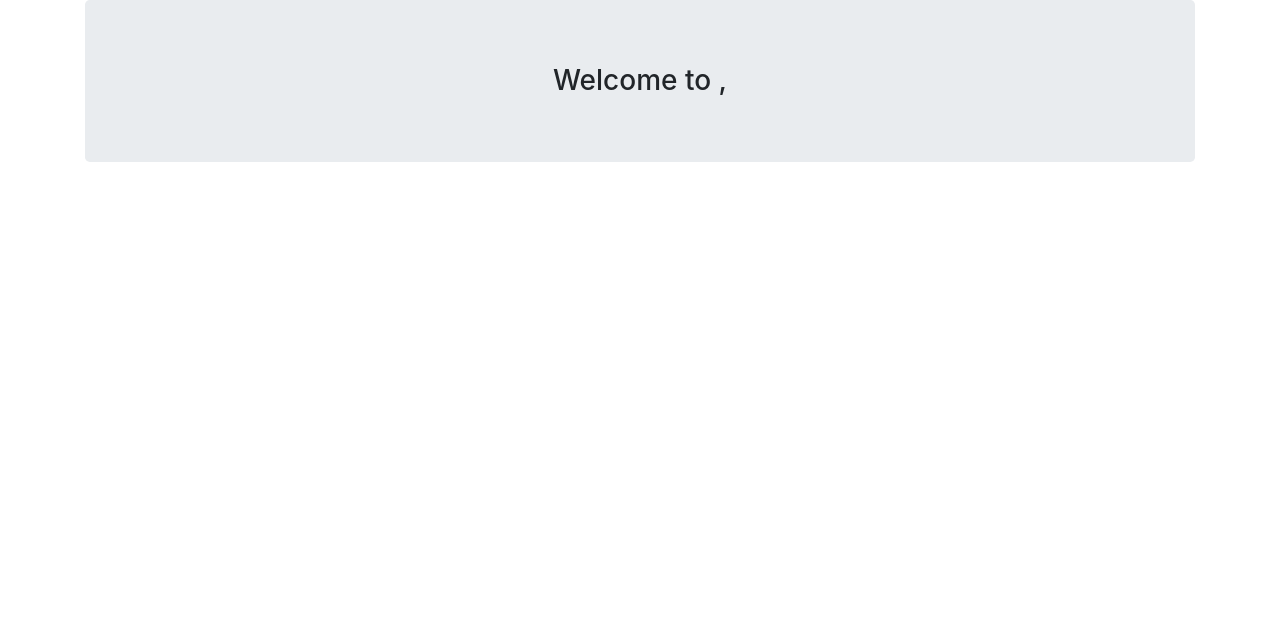
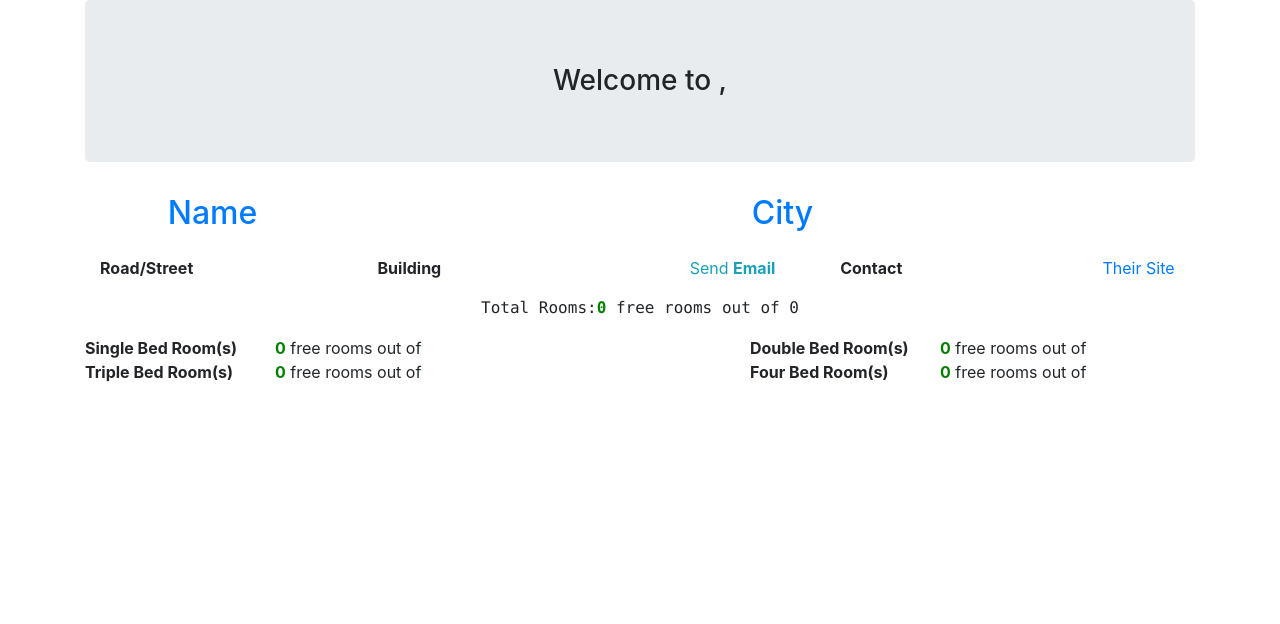
Before and after one commit to UmairJibran/hotel-reservation-system, a PHP site: page /hotel-detail.php?hotel=1 in a window 1280 px wide. Shown: the top 624 px of the page. Run offline with PHP 8.4, Linux system fonts and the light colour scheme; data that the repository does not hold is empty.

Commit message:
Update hotel-detail.php

```diff
--- a/hotel-detail.php
+++ b/hotel-detail.php
@@ -1,11 +1,24 @@
 <?php
     require_once('./server/connection.php');
     $hotel_id = $_GET['hotel'];
-    $sql = "SELECT `hotel_NAME`,`hotel_CITY` FROM `tbl-hotel-info` WHERE `hotel_ID` = '${hotel_id}'";
+    $sql = "SELECT * FROM `tbl-hotel-info` WHERE `hotel_ID` = '${hotel_id}'";
     $result = $conn->query($sql);
     $hotel = $result->fetch_assoc();
-    $hotel_name = $hotel['hotel_NAME'];
-    $hotel_city = $hotel['hotel_CITY'];
+    $name = $hotel['hotel_NAME'];
+    $city = $hotel['hotel_CITY'];
+    $street = $hotel['hotel_STREET'];
+    $building = $hotel['hotel_BUILDING'];
+    $email = $hotel['hotel_EMAIL'];
+    $contact = $hotel['hotel_CONTACT'];
+    $website = $hotel['hotel_WEBSITE'];
+    $n1R = $hotel['hotel_NSINGLEROOMS'];
+    $n2R = $hotel['hotel_NDOUBLEROOMS'];
+    $n3R = $hotel['hotel_NTRIPLEROOMS'];
+    $n4R = $hotel['hotel_NFOURPROOMS'];
+    $n1BR = $hotel['hotel_BOOKED_SINGLE'];
+    $n2BR = $hotel['hotel_BOOKED_DOUBLE'];
+    $n3BR = $hotel['hotel_BOOKED_TRIPLE'];
+    $n4BR = $hotel['hotel_BOOKED_FOUR'];
 ?>
 
 <!DOCTYPE html>
@@ -13,7 +26,7 @@
 <head>
     <meta charset="UTF-8">
     <meta name="viewport" content="width=device-width, initial-scale=1.0">
-    <title><?php echo $hotel_name . ", " . $hotel_city?></title>
+    <title><?php echo $name . ", " . $city?></title>
     <link rel="stylesheet" href="./css/bootstrap.min.css">
     <link rel="stylesheet" href="css/style.css">
 </head>
@@ -21,9 +34,40 @@
     <a href="./"><button class="go-home">Go Home</button></a>
     <div class="container container-fluid">
         <div class="jumbotron">
-            <h3 class="center">Welcome to <?php echo $hotel_name . ", " . $hotel_city ?></h3>
+            <h3 class="center">Welcome to <?php echo $name . ", " . $city ?></h3>
         </div>
-
+        <section class='row'>
+            <h2 class='center col col-3 text-primary'>Name</h2>
+            <h4 class='center col col-3 text-primary'><?php echo $name?></h4>
+            <h2 class='center col col-3 text-primary'>City</h2>
+            <h4 class='center col col-3 text-primary'><?php echo $city?></h4>
+        </section>
+        <br>
+        <section class="row center">
+            <strong class="col col-1">Road/Street</strong>
+            <p class="col col-2 text-info"><?php echo $street?></p>
+            <strong class="col col-1">Building</strong>
+            <p class="col col-2 text-info"><?php echo $building?></p>
+            <p class="text-info col col-2">Send <a href="mailto:<?php echo $email?>" class="text-info"><strong>Email</strong></a></p>
+            <strong class="col col-1">Contact</strong>
+            <p class="col col-2 text-info"><?php echo $contact?></p>
+            <a href="http://<?php echo $website?>">Their Site</a>
+        </section>
+        <p class="text-monospace text-lg-center">Total Rooms:<?php $total = $n1R + $n2R + $n3R + $n4R; $free =  $total - ($n1BR + $n2BR + $n3BR + $n4BR); echo "<font color='green'><strong>${free}</strong></font> free rooms out of ${total}";?></p>
+        <section class="row">
+            <span class="col col-2"><strong>Single Bed Room(s)</strong></span>
+            <span class="col col-3"><?php $free = $n1R - $n1BR;echo "<font color='green'><strong>${free}</strong></font> free rooms out of " . $n1R; ?></span>
+            <span class="col col-2"></span>
+            <span class="col col-2"><strong>Double Bed Room(s)</strong></span>
+            <span class="col col-3"><?php $free = $n2R - $n2BR;echo "<font color='green'><strong>${free}</strong></font> free rooms out of " . $n2R; ?></span>
+        </section>
+        <section class="row">
+            <span class="col col-2"><strong>Triple Bed Room(s)</strong></span>
+            <span class="col col-3"><?php $free = $n3R - $n3BR;echo "<font color='green'><strong>${free}</strong></font> free rooms out of " . $n3R; ?></span>
+            <span class="col col-2"></span>
+            <span class="col col-2"><strong>Four Bed Room(s)</strong></span>
+            <span class="col col-3"><?php $free = $n4R - $n4BR;echo "<font color='green'><strong>${free}</strong></font> free rooms out of " . $n4R; ?></span>
+        </section>
     </div>
 </body>
 </html>
```
